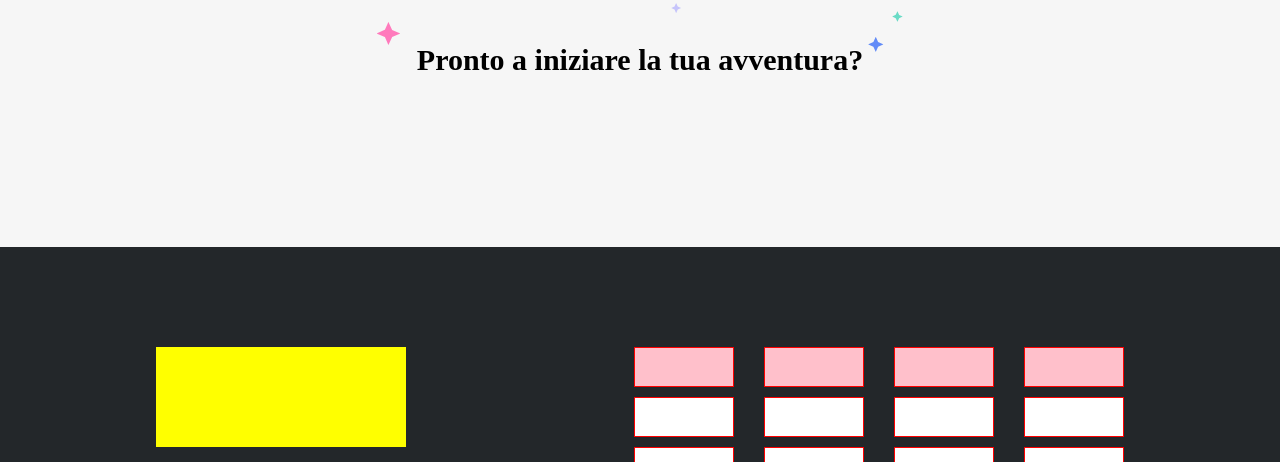
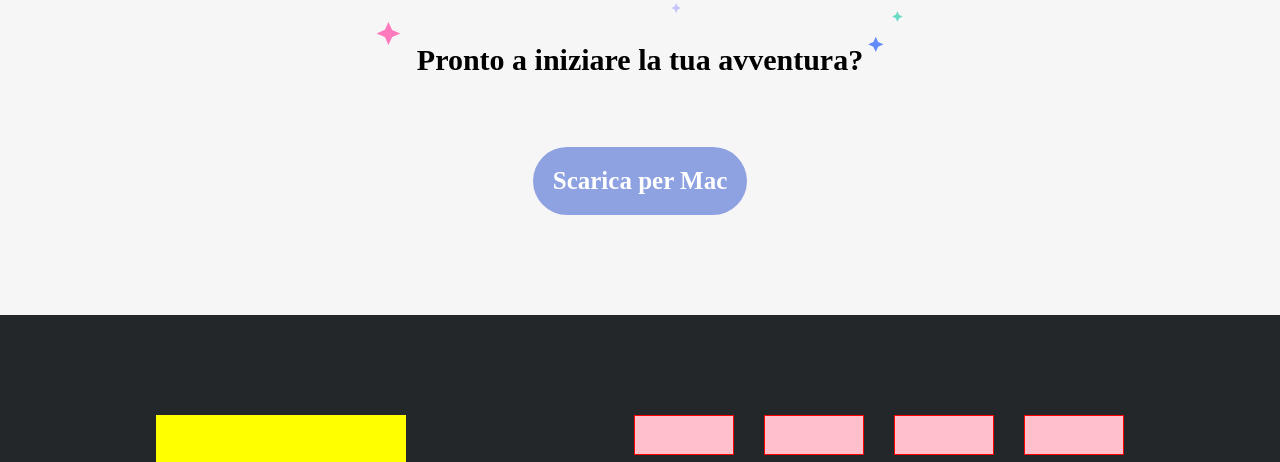
Before and after one commit to erosalpe/htmlcss-discord, a plain HTML site: page index.html in a window 1280 px wide. Shown: the part 4093-4555 px from the top of the page. Drawn offline with Linux system fonts and the light colour scheme.

Commit message:
aggiunto bottone sezione 4 main

```diff
--- a/assets/css/style.css
+++ b/assets/css/style.css
@@ -111,7 +111,7 @@ div.flex-title > p{
     font-weight: bold;
 }
 
-.open, .download{
+.open, .download, .download-mac{
     padding: 20px;
 }
 
@@ -185,6 +185,17 @@ section > h3{
     gap: 30px;
     width: 60%;
     margin: auto;
+}
+
+.download-mac{
+    background-color: #8ea1e1;
+    border-radius: 50px;
+    font-weight: bold;
+}
+
+.download-mac a{
+    color: white;
+    font-size: 25px;
 }
 
 .grey{
--- a/index.html
+++ b/index.html
@@ -139,8 +139,8 @@
                 Pronto a iniziare la tua avventura?
             </h3>
 
-            <div class="bottone">
-
+            <div class="download-mac">
+                <a href="">Scarica per Mac</a>
             </div>
         </section>
     </main>
```
